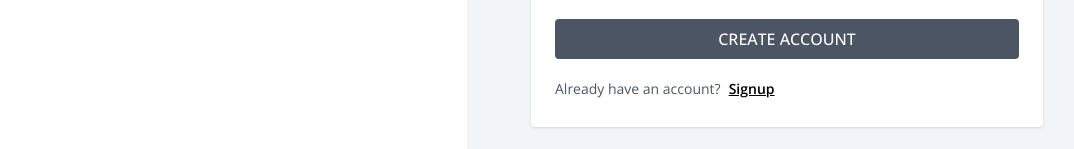
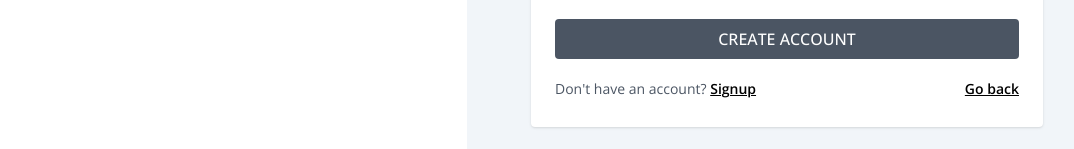
Before and after one commit to milan-sony/KanbanTasks, a React (Vite) app in the folder frontend/: page /login in a window 1280 px wide. Shown: the part 417-566 px from the top of the page, without its empty margins (173-1247 px from the left). Built offline with nearby package versions, Linux system fonts and the light colour scheme; no server answers.

Commit message:
style: go back added to signup and login page

```diff
--- a/frontend/src/pages/Loginpage/Loginpage.jsx
+++ b/frontend/src/pages/Loginpage/Loginpage.jsx
@@ -31,9 +31,9 @@ function Loginpage() {
                                 <div className="mt-6">
                                     <button type='submit' className='block w-full py-2 text-center text-white bg-gray-600 rounded dark:hover:bg-black hover:text-white hover:bg-black uppercase font-Open-Sans font-medium'>Create Account
                                     </button>
-                                    <div className="flex gap-2 pt-5">
-                                        <p className="text-gray-600 text-sm dark:text-white font-Open-Sans">Already have an account?</p>
-                                        <Link to="/signup" className='text-black dark:text-white text-sm font-semibold underline hover:text-gray-600 font-Open-Sans'>Signup</Link>
+                                    <div className="flex justify-between pt-5">
+                                        <p className="text-gray-600 text-sm dark:text-white font-Open-Sans">Don't have an account? <Link to="/signup" className='text-black dark:text-white text-sm font-semibold underline hover:text-gray-600 font-Open-Sans'>Signup</Link></p>
+                                        <Link to="/" className='text-black dark:text-white text-sm font-semibold underline hover:text-gray-600 font-Open-Sans'>Go back</Link>
                                     </div>
                                 </div>
                             </form>
--- a/frontend/src/pages/Signuppage/Signuppage.jsx
+++ b/frontend/src/pages/Signuppage/Signuppage.jsx
@@ -35,9 +35,9 @@ function Signuppage() {
                                 <div className="mt-6">
                                     <button type='submit' className='block w-full py-2 text-center text-white bg-gray-600 rounded dark:hover:bg-black hover:text-white hover:bg-black uppercase font-Open-Sans font-medium'>Create Account
                                     </button>
-                                    <div className="flex gap-2 pt-5">
-                                        <p className="text-gray-600 text-sm dark:text-white font-Open-Sans">Already have an account?</p>
-                                        <Link to="/login" className='text-black dark:text-white text-sm font-semibold underline hover:text-gray-600 font-Open-Sans'>Login</Link>
+                                    <div className="flex justify-between pt-5">
+                                        <p className="text-gray-600 text-sm dark:text-white font-Open-Sans">Already have an account? <Link to="/login" className='text-black dark:text-white text-sm font-semibold underline hover:text-gray-600 font-Open-Sans'>Login</Link></p>
+                                        <Link to="/" className='text-black dark:text-white text-sm font-semibold underline hover:text-gray-600 font-Open-Sans'>Go back</Link>
                                     </div>
                                 </div>
                             </form>
```
